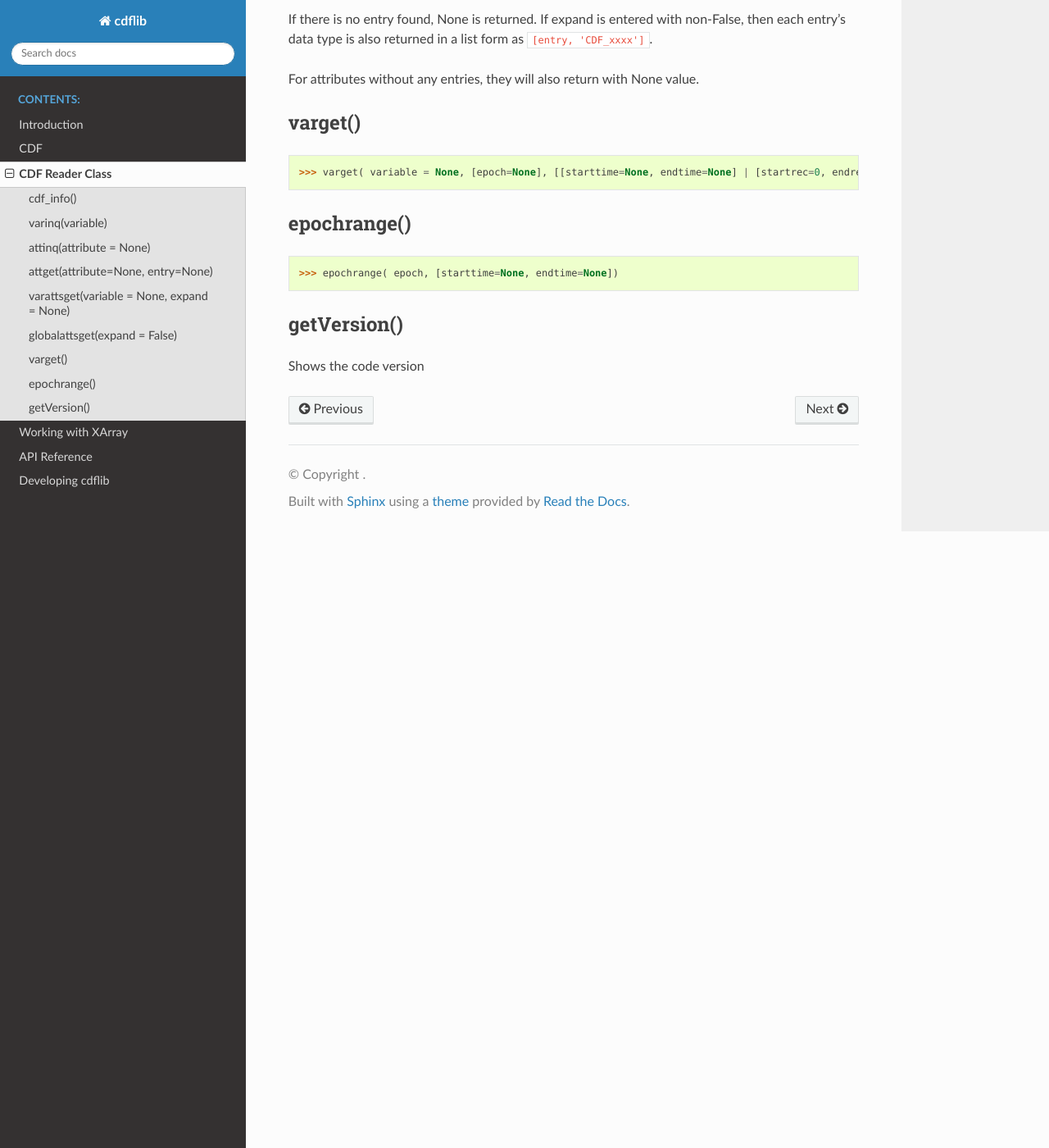
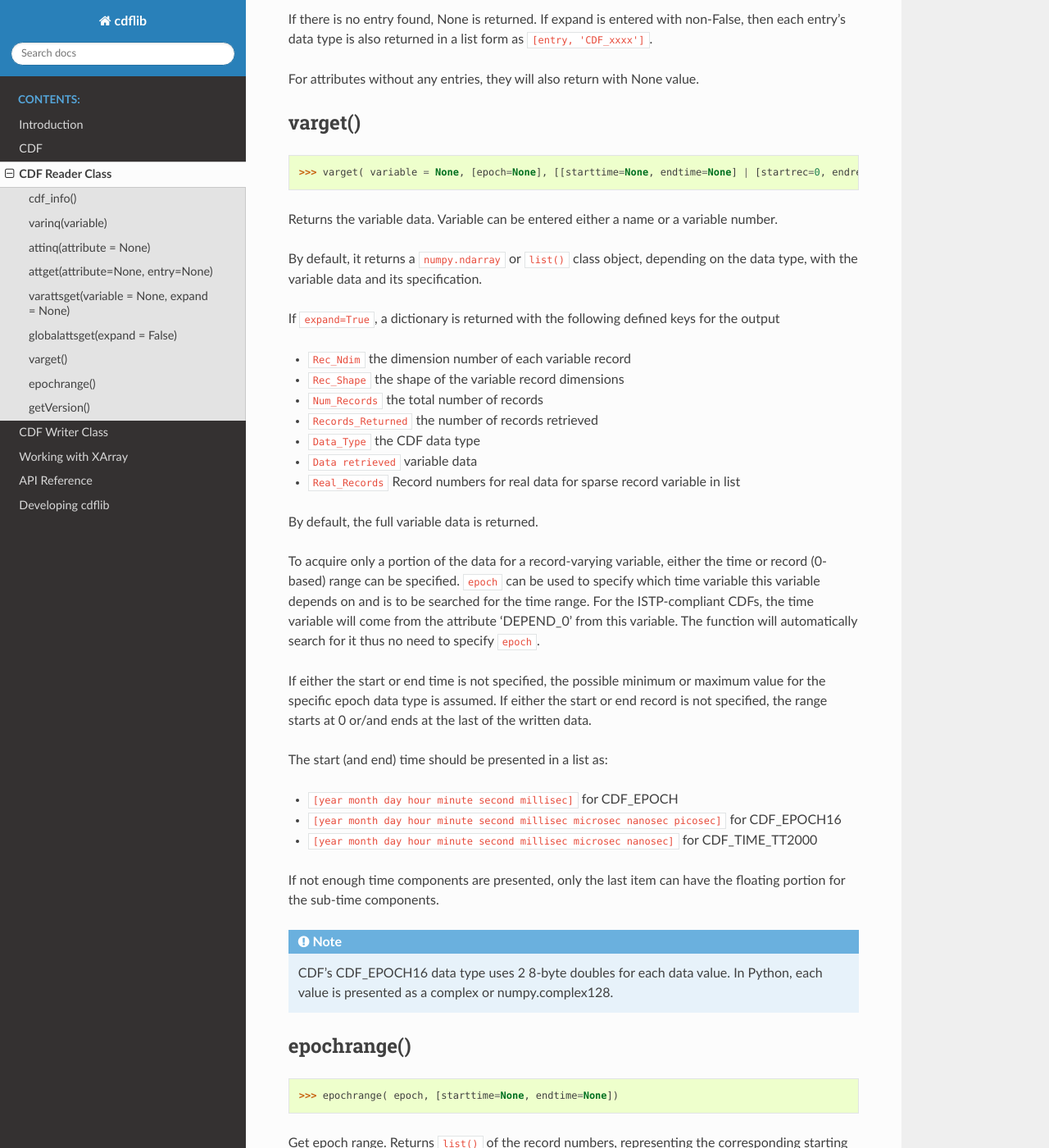
Before and after one commit to MAVENSDC/cdflib, a Sphinx documentation site: the page built from doc/modules/cdfread.rst, in a window 1280 px wide and 1400 px high, scrolled down 2323 px. Shown: the whole window at 82% size. Built offline with Sphinx 7.4.7 and the Read the Docs theme 2.0.0, drawn with Linux system fonts in a browser that asks for light colours; some of the changed text lies outside the part shown.

```diff
--- a/doc/index.rst
+++ b/doc/index.rst
@@ -21,6 +21,7 @@ cdflib requires python 3 and numpy. To install run
    introduction
    modules/cdflib
    modules/cdfread
+   modules/cdfwrite
    modules/xarray
    modules/apis
    development
--- a/doc/modules/cdfread.rst
+++ b/doc/modules/cdfread.rst
@@ -100,14 +100,45 @@ varget()
 
 >>> varget( variable = None, [epoch=None], [[starttime=None, endtime=None] | [startrec=0, endrec = None]], [,expand=True])
 
+Returns the variable data.  Variable can be entered either a name or a variable number.
 
+By default, it returns a ``numpy.ndarray`` or ``list()`` class object, depending on the data type, with the variable data and its specification.
 
+If ``expand=True``, a dictionary is returned with the following defined keys for the output
+
+- ``Rec_Ndim`` the dimension number of each variable record
+- ``Rec_Shape`` the shape of the variable record dimensions
+- ``Num_Records`` the total number of records
+- ``Records_Returned`` the number of records retrieved
+- ``Data_Type`` the CDF data type
+- ``Data retrieved`` variable data
+- ``Real_Records`` Record numbers for real data for sparse record variable in list
+
+By default, the full variable data is returned.
+
+To acquire only a portion of the data for a record-varying variable, either the time or record (0-based) range can be specified. ``epoch`` can be used to specify which time variable this variable depends on and is to be searched for the time range.
+For the ISTP-compliant CDFs, the time variable will come from the attribute 'DEPEND_0' from this variable.  The function will automatically search for it thus no need to specify ``epoch``.
+
+If either the start or end time is not specified, the possible minimum or maximum value for the specific epoch data type is assumed.  If either the start or end record is not specified, the range starts at 0 or/and ends at the last of the written data.
+
+The start (and end) time should be presented in a list as:
+
+- ``[year month day hour minute second millisec]`` for CDF_EPOCH
+- ``[year month day hour minute second millisec microsec nanosec picosec]`` for CDF_EPOCH16
+- ``[year month day hour minute second millisec microsec nanosec]`` for CDF_TIME_TT2000
+
+If not enough time components are presented, only the last item can have the floating portion for the sub-time components.
+
+.. note::
+    CDF's CDF_EPOCH16 data type uses 2 8-byte doubles for each data value. In Python, each value is presented as a complex or numpy.complex128.
 
 epochrange()
 -------------
 
 >>> epochrange( epoch, [starttime=None, endtime=None])
 
+Get epoch range. Returns ``list()`` of the record numbers, representing the corresponding starting and ending records within the time range from the epoch data.
+``None`` is returned if there is no data either written or found in the time range.
 
 getVersion()
 -------------
```
Also changed, not shown: doc/modules/cdfwrite.rst (+110 -0 lines).
